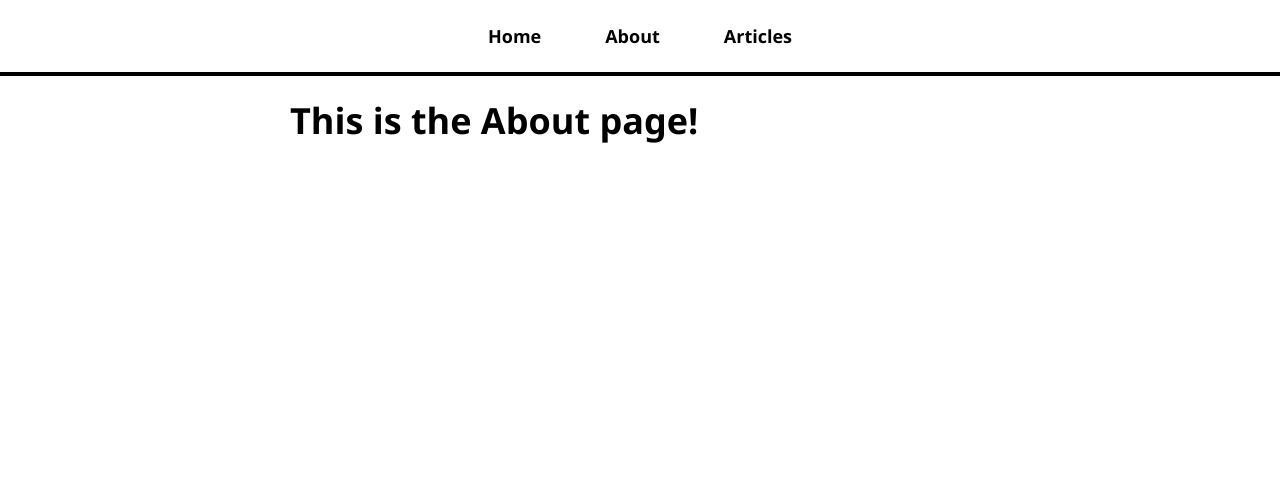
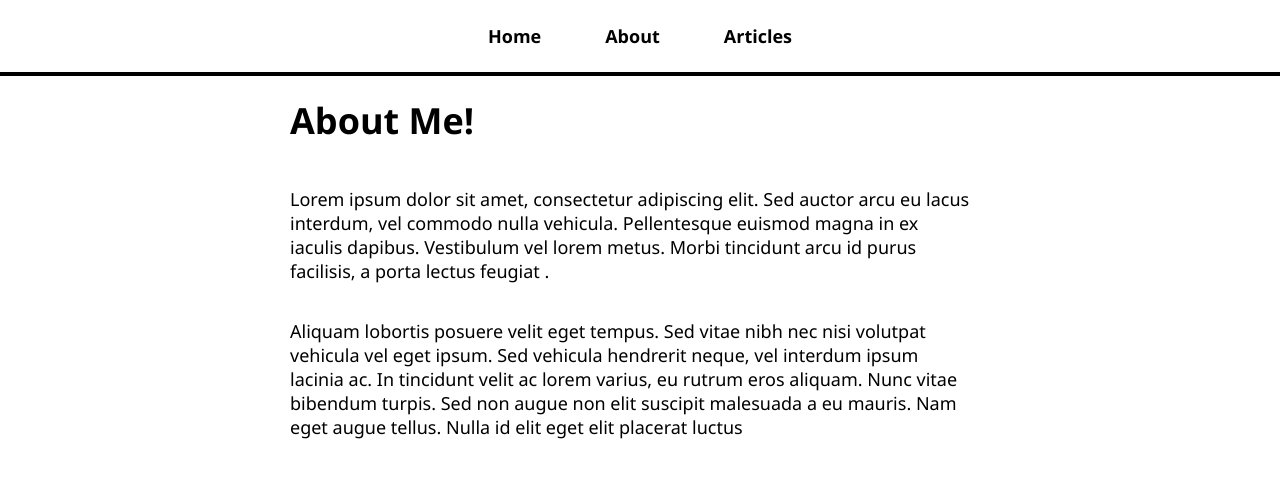
Before and after one commit to akritii-3107/my_blog, a React (Create React App) app: page /about in a window 1280 px wide. Shown: the top 478 px of the page. Built offline with nearby package versions, Linux system fonts and the light colour scheme.

Commit message:
commit new 23_03

```diff
--- a/src/App.js
+++ b/src/App.js
@@ -5,6 +5,7 @@ import AboutPage from './pages/AboutPage';
 import ArticleListPage from './pages/ArticlesList';
 import ArticlePage from './pages/ArticlePage';
 import NavBar from './NavBar';
+import NotFoundPage from './pages/NotFoundPage';
 function App() {
   return (
     <BrowserRouter>
@@ -18,6 +19,7 @@ function App() {
         <Route path="/about" element={<AboutPage/>}></Route>
         <Route path="/articles" element={<ArticleListPage/>}></Route>
         <Route path="/articles/:articleId" element={<ArticlePage/>}></Route>
+        <Route path="*" element={<NotFoundPage/>}></Route>
         </Routes>
       </div>
     </div>
--- /dev/null
+++ b/src/components/ArticlesList.js
@@ -0,0 +1,16 @@
+import { Link } from "react-router-dom";
+const ArticlesList = ({ articles }) => {
+    return (
+        <>
+        {articles.map(article => (
+            <Link key={article.name} className="article-list-item" to={`/articles/${article.name}`}>
+                <h3>{article.title}</h3>
+                <p>{article.content[0].substring(0,150)} ....</p>
+            </Link>
+
+        ))}
+        </>
+    );
+}
+
+export default ArticlesList;
--- a/src/pages/AboutPage.js
+++ b/src/pages/AboutPage.js
@@ -1,8 +1,23 @@
 const AboutPage = () => {
     return (
+        <>
         <h1>
-            This is the About page!
+            About Me!
         </h1>
+        <p>
+        Lorem ipsum dolor sit amet, consectetur adipiscing elit.
+        Sed auctor arcu eu lacus interdum, vel commodo nulla vehicula.
+        Pellentesque euismod magna in ex iaculis dapibus. Vestibulum vel lorem metus. Morbi tincidunt arcu id purus facilisis, a porta lectus feugiat .
+        </p>
+        <p>
+        Aliquam lobortis posuere velit eget tempus.
+         Sed vitae nibh nec nisi volutpat vehicula vel eget ipsum.
+         Sed vehicula hendrerit neque, vel interdum ipsum lacinia ac.
+         In tincidunt velit ac lorem varius, eu rutrum eros aliquam. Nunc vitae bibendum turpis. Sed non augue non elit suscipit malesuada a eu mauris.
+         Nam eget augue tellus.  Nulla id elit eget elit placerat luctus
+        </p>
+         </>
+
     )
 
 }
--- a/src/pages/ArticlePage.js
+++ b/src/pages/ArticlePage.js
@@ -1,9 +1,14 @@
 //localhost:3000/articles/learn_node
 import { useParams } from "react-router-dom";
 import articles from "./article-content";
+import NotFoundPage from "./NotFoundPage";
 const ArticlePage = () => {
     const { articleId }  = useParams();
     const article = articles.find(article => article.name === articleId);
+    if(!article)
+    {
+        return <NotFoundPage/>
+    }
     return (
         <>
         <h1>{article.title}</h1>
--- a/src/pages/ArticlesList.js
+++ b/src/pages/ArticlesList.js
@@ -1,4 +1,5 @@
 import articles from "./article-content";
+import ArticlesList from "../components/ArticlesList";
 import { Link } from "react-router-dom";
 const ArticleListPage = () => {
     return (
@@ -6,11 +7,7 @@ const ArticleListPage = () => {
         <h1>
             Articles
         </h1>
-
-        {articles.map(article => (<Link key={article.name} className="article-list-item" to={`/articles/${article.name}`}>
-            <h3>{article.title}</h3>
-            <p>{article.content[0].substring(0,150)} ....</p>
-            </Link>))}
+       <ArticlesList articles={articles}/>
         </>
     );
 
--- a/src/pages/HomePage.js
+++ b/src/pages/HomePage.js
@@ -1,8 +1,22 @@
 const HomePage = () => {
     return (
+        <>
         <h1>
-            This is the Home page!
+            Welcome to the HomePage!
         </h1>
+        <p>
+        Lorem ipsum dolor sit amet, consectetur adipiscing elit.
+        Sed auctor arcu eu lacus interdum, vel commodo nulla vehicula.
+        Pellentesque euismod magna in ex iaculis dapibus. Vestibulum vel lorem metus. Morbi tincidunt arcu id purus facilisis, a porta lectus feugiat .
+        </p>
+        <p>
+        Aliquam lobortis posuere velit eget tempus.
+         Sed vitae nibh nec nisi volutpat vehicula vel eget ipsum.
+         Sed vehicula hendrerit neque, vel interdum ipsum lacinia ac.
+         In tincidunt velit ac lorem varius, eu rutrum eros aliquam. Nunc vitae bibendum turpis. Sed non augue non elit suscipit malesuada a eu mauris.
+         Nam eget augue tellus.  Nulla id elit eget elit placerat luctus
+        </p>
+         </>
     )
 
 }
--- a/src/pages/NotFoundPage.js
+++ b/src/pages/NotFoundPage.js
@@ -1,9 +1,4 @@
-const NotFoundPage = () => {
-    return (
-        <h1>
-            This is the Not Found page!
-        </h1>
-    )
+const NotFoundPage = () => (
+        <h1>404: Page Not Found.</h1>);
 
-}
-export default NotFoundPage
+export default NotFoundPage;
```
